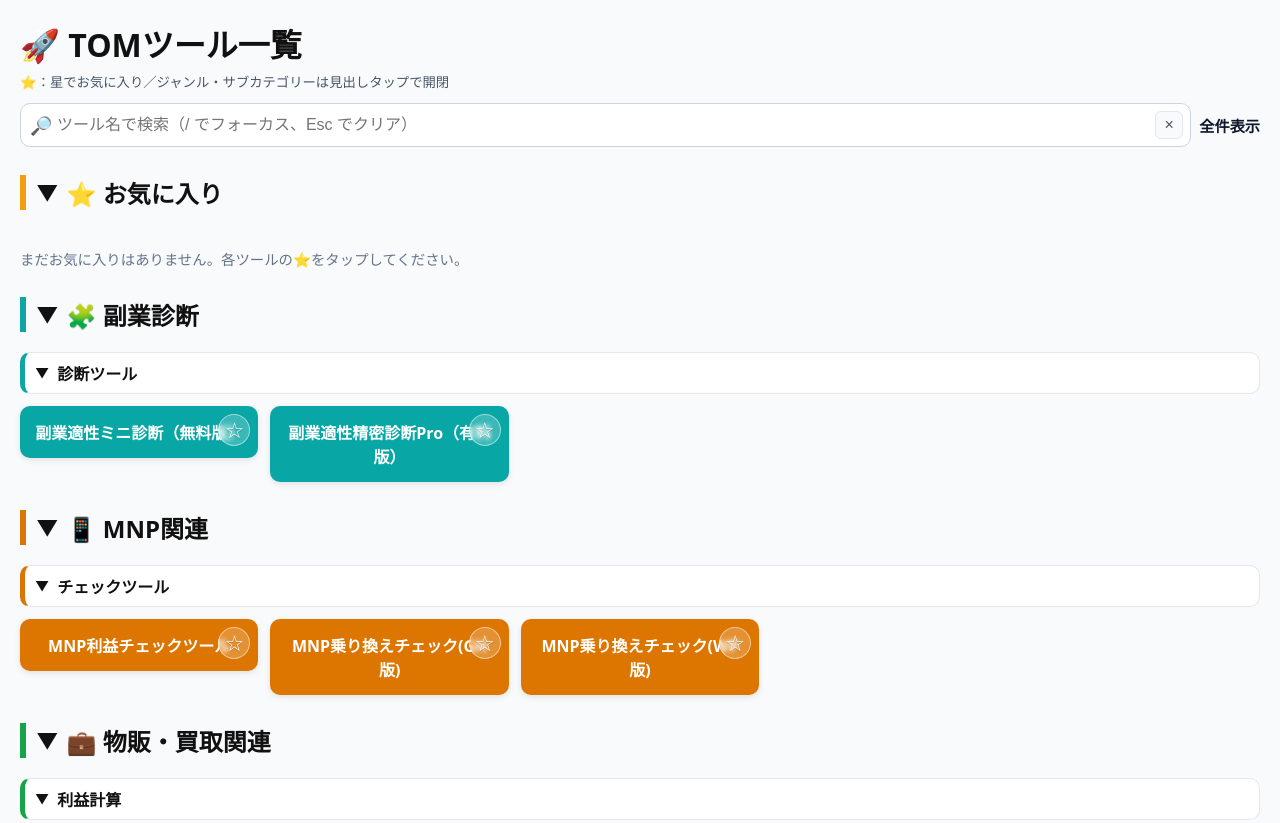
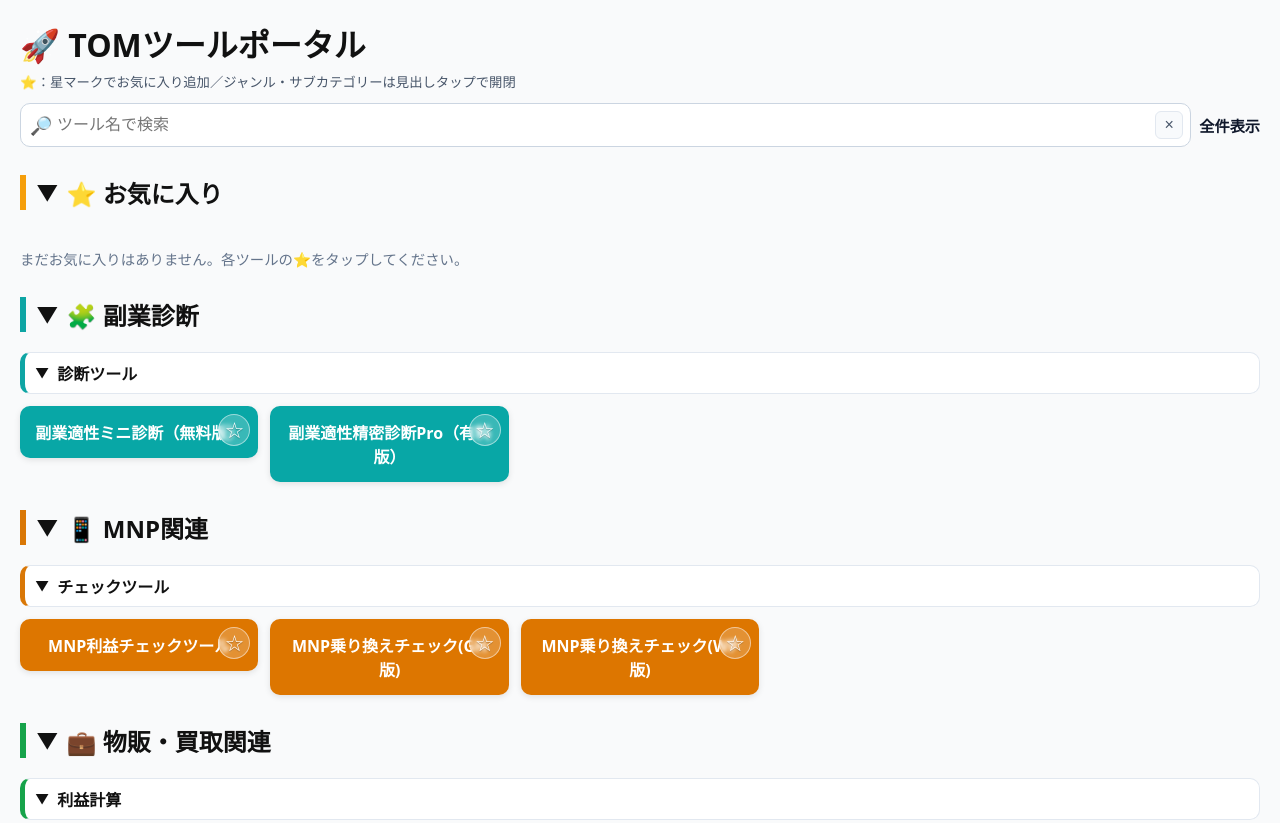
Before and after one commit to TomZeroichi/tom-toolportal, a plain HTML site: page index.html in a window 1280 px wide. Shown: the top 823 px of the page. Drawn offline with Linux system fonts and the light colour scheme.

Commit message:
Update title and headings in index.html

```diff
--- a/index.html
+++ b/index.html
@@ -3,7 +3,7 @@
 <head>
 <meta charset="UTF-8" />
 <meta name="viewport" content="width=device-width,initial-scale=1" />
-<title>TOMツール一覧</title>
+<title>TOMツールポータル</title>
 <style>
   :root{
     --fx:#2563eb;        --fx-hover:#1d4ed8;
@@ -132,14 +132,14 @@
 </head>
 <body>
 
-<h1>&#x1f680; TOMツール一覧</h1>
-<small class="help">&#x2b50;：星でお気に入り／ジャンル・サブカテゴリーは見出しタップで開閉</small>
+<h1>&#x1f680; TOMツールポータル</h1>
+<small class="help">&#x2b50;：星マークでお気に入り追加／ジャンル・サブカテゴリーは見出しタップで開閉</small>
 
 <!-- &#x1f50e; 検索バー -->
 <div class="searchbar" role="search">
   <div class="searchbox">
     <span class="icon">&#x1f50e;</span>
-    <input id="toolSearch" type="search" placeholder="ツール名で検索（/ でフォーカス、Esc でクリア）" autocomplete="off" />
+    <input id="toolSearch" type="search" placeholder="ツール名で検索" autocomplete="off" />
     <button id="searchClear" class="clear" title="クリア">×</button>
   </div>
   <div class="search-meta"><span class="count" id="searchCount">全件表示</span></div>
```
